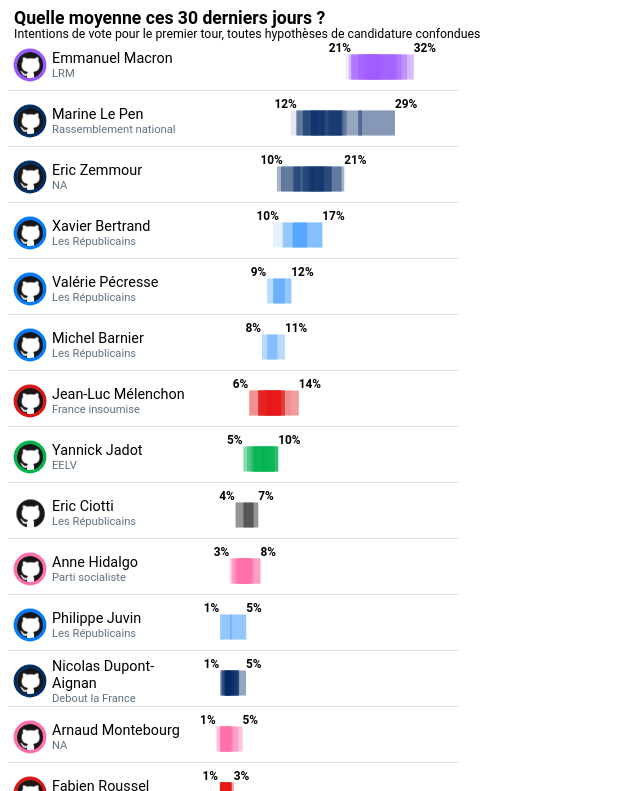
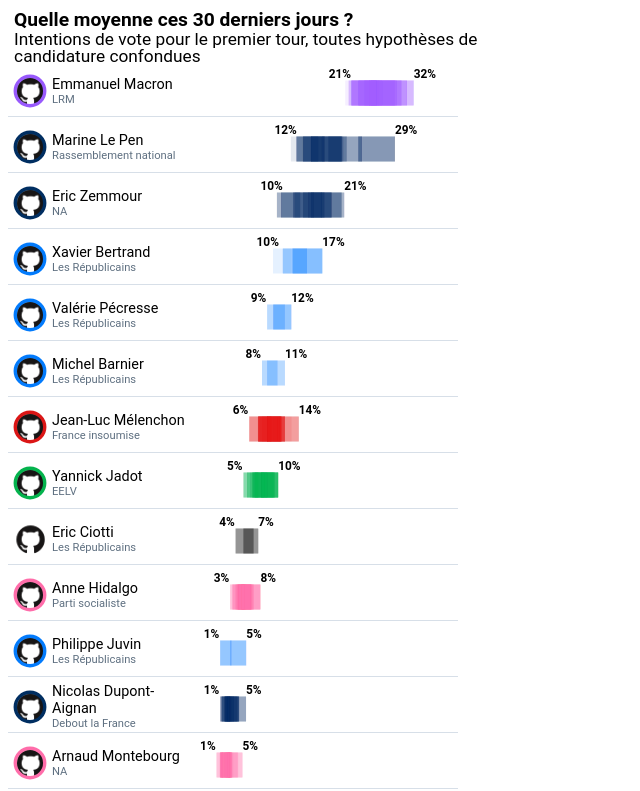
Before and after one commit to mthlht/sondage-tracker, a plain HTML site: page index.html in a window 1280 px wide. Shown: the top 791 px of the page, without its empty margins (0-640 px from the left). Drawn offline with Linux system fonts and the light colour scheme.

Commit message:
style modif

```diff
--- a/stylesheet.css
+++ b/stylesheet.css
@@ -21,14 +21,14 @@ body {
 }
 
 .grph-title {
-    font-size: 1.1em;
+    font-size: 1.2em;
     margin-top: 0;
     margin-bottom: 0;
 }
 
 .grph-subtitle {
     display: block;
-    font-size: 0.7em;
+    font-size: 0.9em;
     font-weight: 400;
     line-height: 1;
     margin: 0 auto;
```
